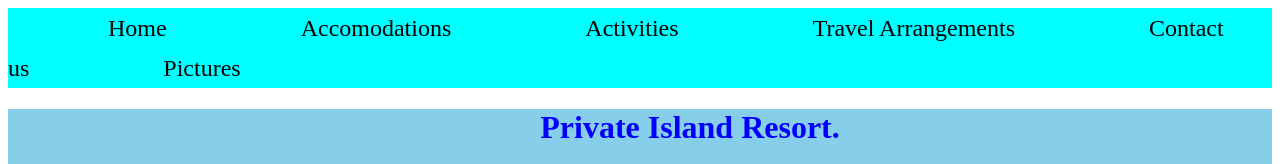
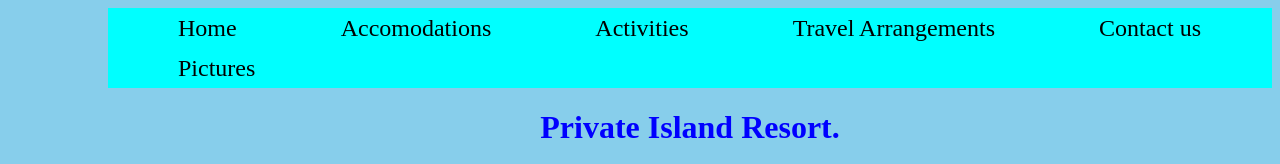
Before and after one commit to Kips-alih/Island-Resort-Website, a plain HTML site: page index.html in a window 1280 px wide. Shown: the top 164 px of the page. Drawn offline with Linux system fonts and the light colour scheme.

Commit message:
style the body, change the padding of anchor tag element in the navbar and remove styling in the div with class name container

```diff
--- a/css/style.css
+++ b/css/style.css
@@ -5,14 +5,14 @@
 .navbar a{
 color: black;
 font-size: 24px;
-padding-left: 100px;
+padding-left: 70px;
 padding-right: 30px;
 text-decoration: none;
 text-align: center;
 line-height: 40px;
 }
 /*styling the container*/
-.container{
+body{
   background-color: skyblue;
   padding-left: 100px;
 }
@@ -50,3 +50,4 @@ height: 25px;
 margin-top: 10px;
 border-radius: 10px;
 }
+/*styling the body*/
```
